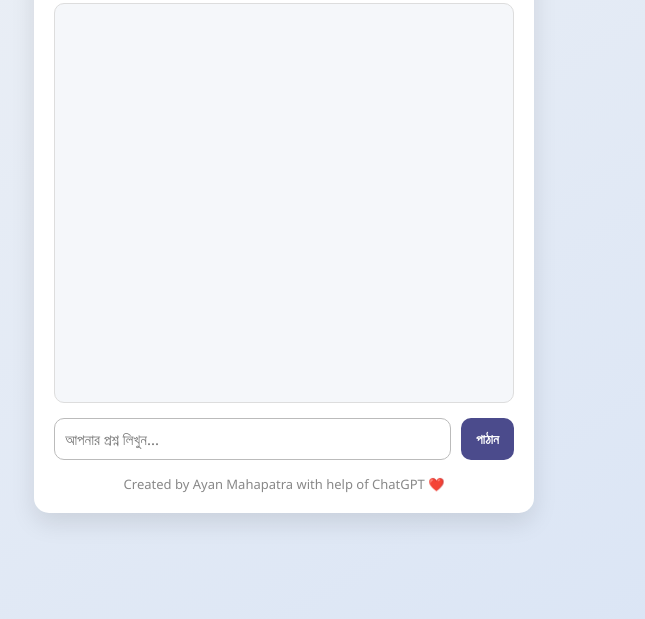
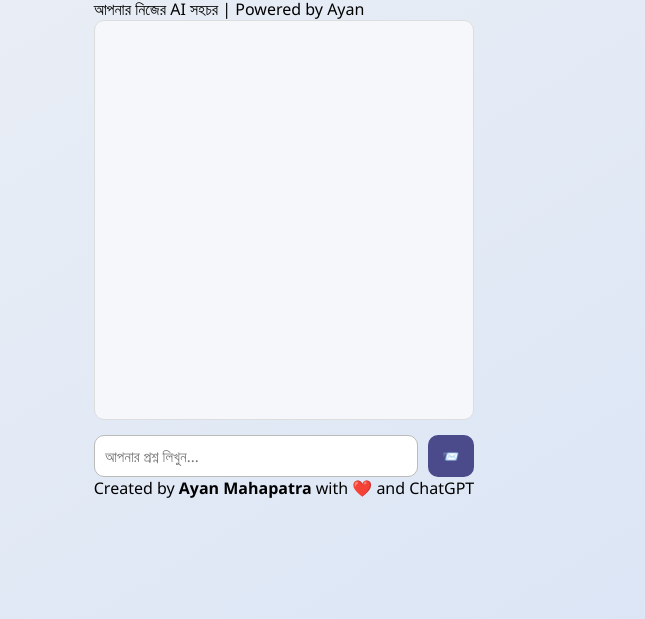
Before and after one commit to ayanmahapatra2007/Smart-chat-, a plain HTML site: page index.html in a window 1280 px wide. Shown: the part 181-800 px from the top of the page, without its empty margins (356-1001 px from the left). Drawn offline with Linux system fonts and the light colour scheme.

Commit message:
Update index.html

```diff
--- a/index.html
+++ b/index.html
@@ -5,16 +5,27 @@
   <meta name="viewport" content="width=device-width, initial-scale=1.0"/>
   <title>Smart Chat - Ayan's ChatBot</title>
   <link rel="stylesheet" href="style.css" />
+  <link href="https://fonts.googleapis.com/css2?family=Noto+Sans+Bengali&display=swap" rel="stylesheet">
 </head>
 <body>
-  <div class="container">
-    <h1>🤖 Smart Chat</h1>
-    <div id="chat-box" class="chat-box"></div>
+  <div class="chat-container">
+    <header>
+      <h1>🤖 Smart Chat</h1>
+      <p>আপনার নিজের AI সহচর | Powered by Ayan</p>
+    </header>
+
+    <main id="chat-box" class="chat-box">
+      <!-- messages will be inserted here -->
+    </main>
+
     <div class="input-area">
       <input type="text" id="user-input" placeholder="আপনার প্রশ্ন লিখুন..." onkeydown="if(event.key==='Enter') sendMessage()" />
-      <button onclick="sendMessage()">পাঠান</button>
+      <button onclick="sendMessage()">📨</button>
     </div>
-    <p class="footer">Created by Ayan Mahapatra with help of ChatGPT ❤️</p>
+
+    <footer>
+      <p>Created by <strong>Ayan Mahapatra</strong> with ❤️ and ChatGPT</p>
+    </footer>
   </div>
 
   <script src="chatbot.js"></script>
```
